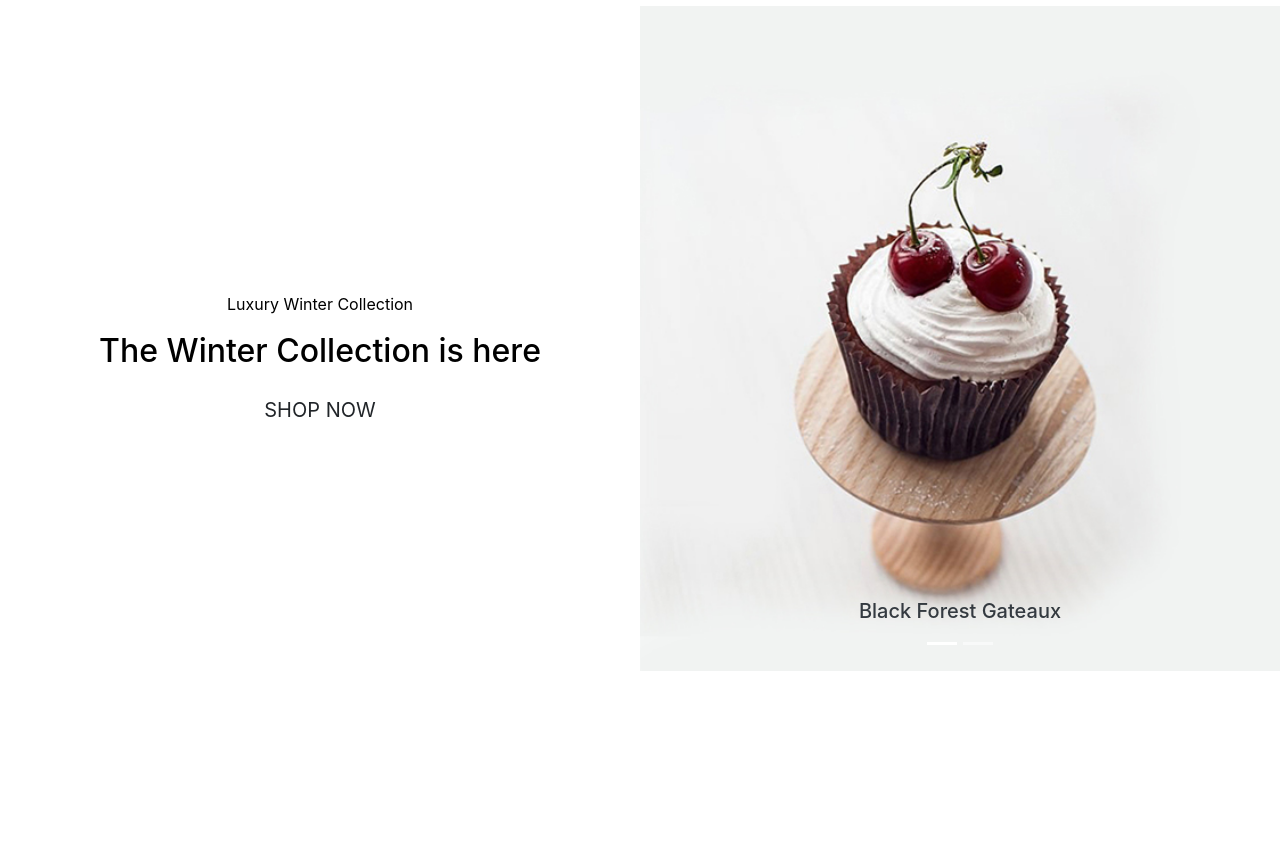
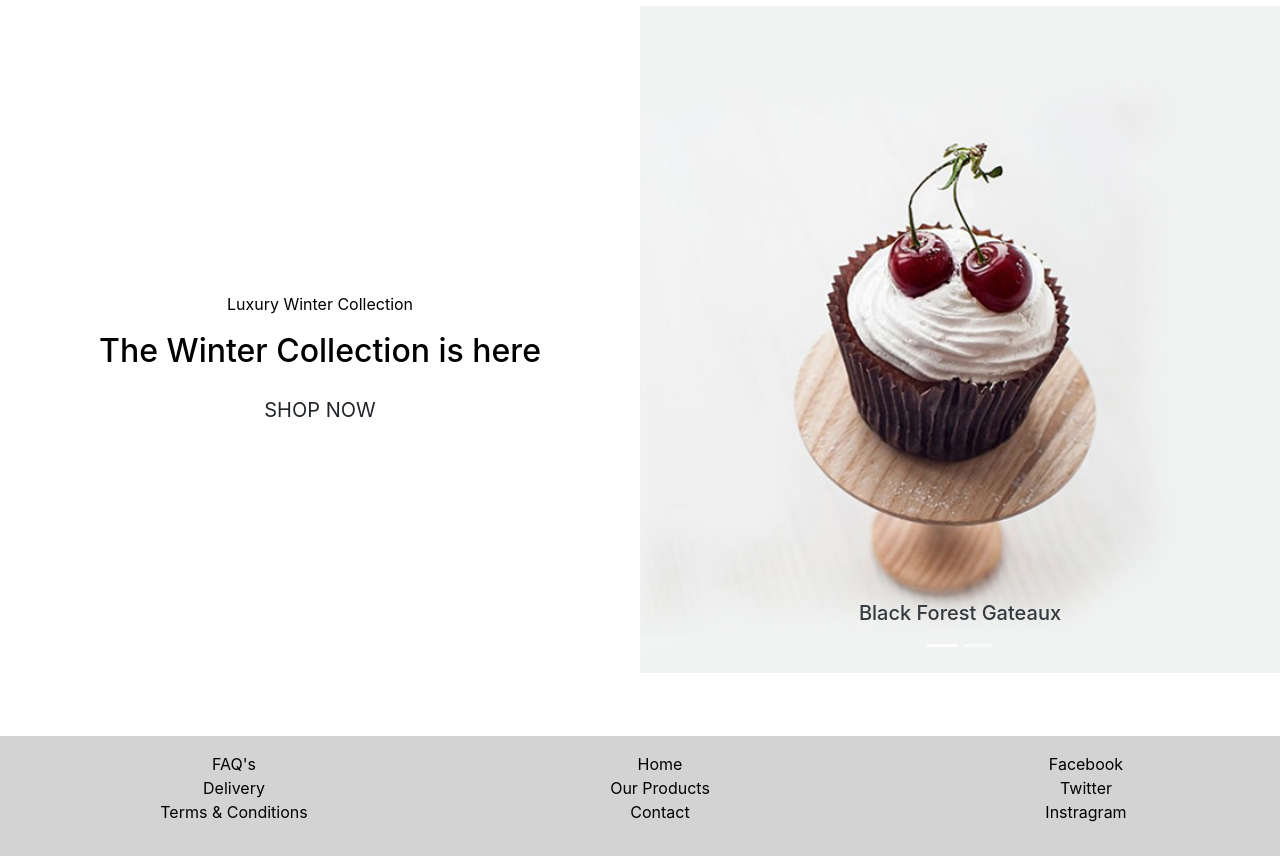
Before and after one commit to staceyJayneLewis/cake-tin, a Django app: page / in a window 1280 px wide. Shown: the part 64-920 px from the top of the page. Before the commit the page ends 735 px from the top, so only its background shows below. Run offline with Django 3.2, Linux system fonts and the light colour scheme; some libraries are stand-ins or nearby versions.

Commit message:
Feat: Add footer and footer links

```diff
--- a/static/css/base.css
+++ b/static/css/base.css
@@ -42,10 +42,31 @@ body{
 }
 
 .carousel-item > img {
-    height: 665px;
+    height: 667px;
     object-fit: cover;
 }
 
+footer{
+    background-color:lightgrey;
+    padding: 1rem;
+}
+
+footer ul{
+    list-style-type: none;
+    text-align: center;
+}
+
+footer ul li a {
+    color:black;
+}
+
+footer ul li a:hover {
+    color:#6F0821;
+    text-decoration: none;
+    font-weight:600;
+}
+
+/* Media queries */
 @media screen and (min-width: 768px) {
     .first-column{
         padding-top:0;
--- a/templates/base.html
+++ b/templates/base.html
@@ -105,6 +105,31 @@
     {% block content %}
     {% endblock %}
 
+    <footer>
+      <div class="row">
+        <div class="col-12 col-md-4">
+          <ul>
+            <li><a href="#">FAQ's</a></li>
+            <li><a href="#">Delivery</a></li>
+            <li><a href="#">Terms & Conditions</a></li>
+          </ul>
+        </div>
+        <div class="col-12 col-md-4">
+          <ul>
+            <li><a href="#">Home</a></li>
+            <li><a href="#">Our Products</a></li>
+            <li><a href="#">Contact</a></li>
+          </ul>
+        </div>
+        <div class="col-12 col-md-4">
+          <ul>
+            <li><a href="#">Facebook</a></li>
+            <li><a href="#">Twitter</a></li>
+            <li><a href="#">Instragram</a></li>
+          </ul>
+        </div>
+      </div>
+    </footer>
 
   </body>
 </html>
```
